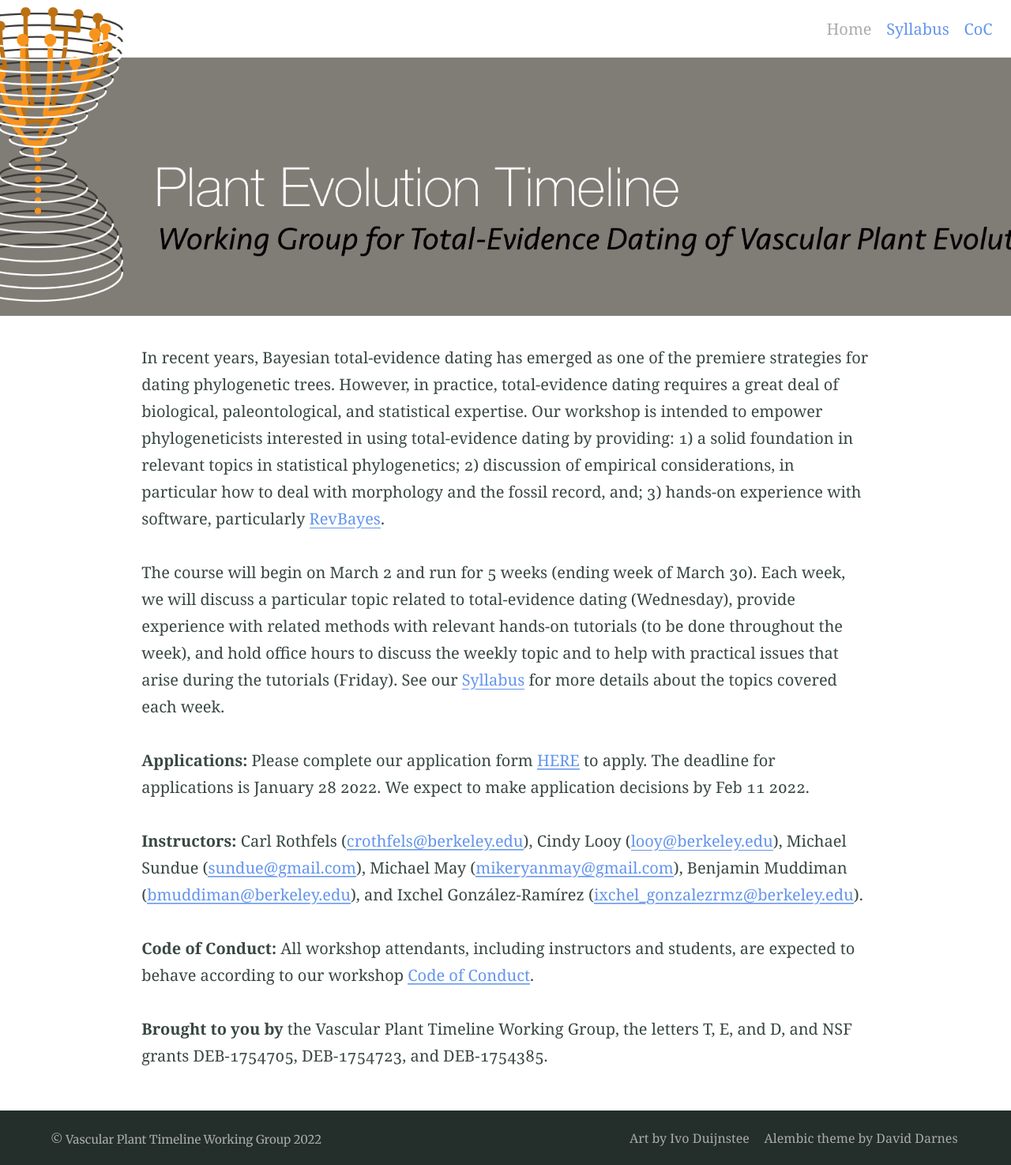
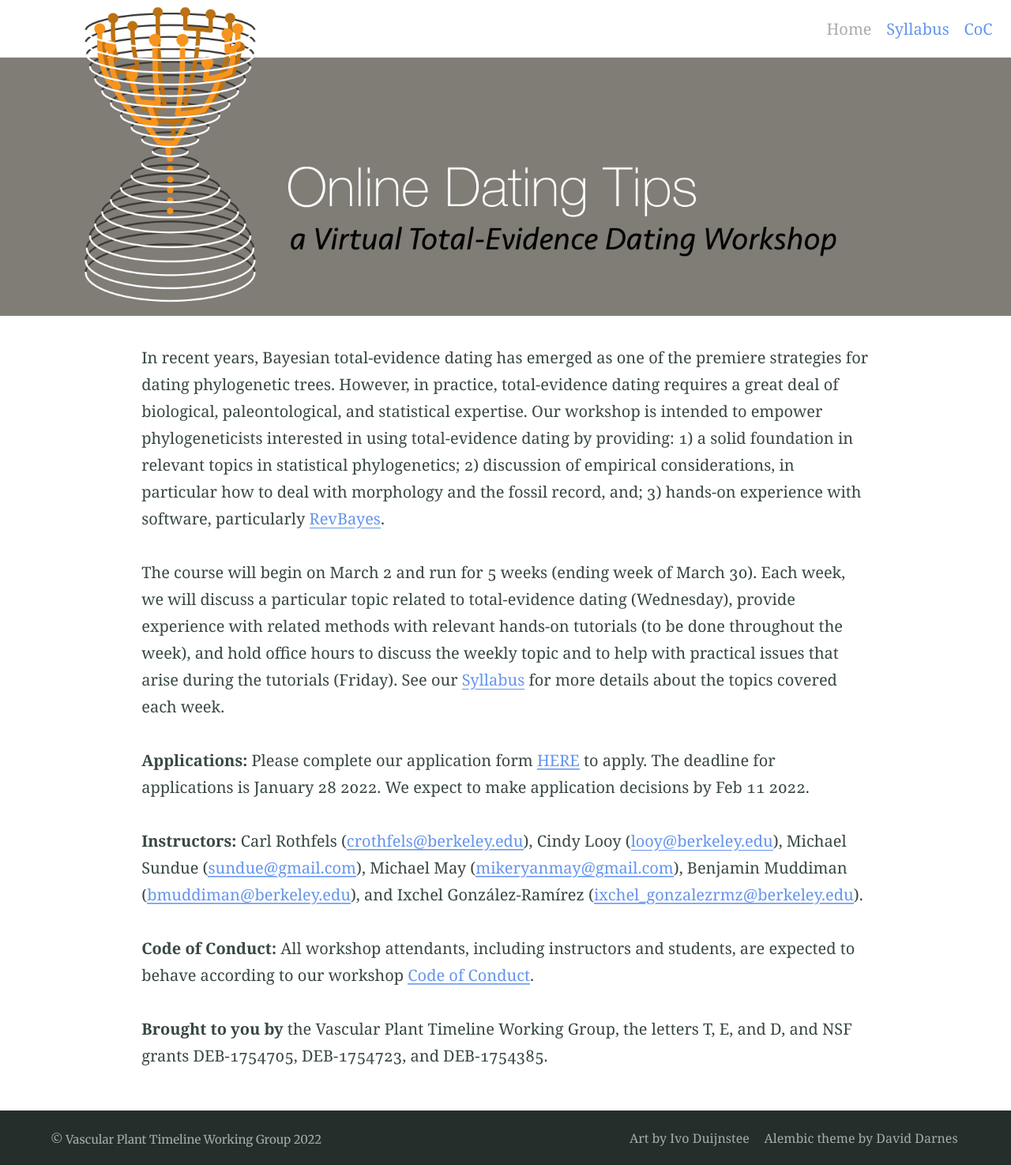
Before and after one commit to mikeryanmay/ted.workshop.github.io, a Jekyll site: the page built from index.md, in a window 1280 px wide. Shown: the whole page at 79% size. Built offline with Jekyll 4.4.1, drawn with Linux system fonts in a browser that asks for light colours.

Commit message:
new banner

```diff
--- a/_config.yml
+++ b/_config.yml
@@ -91,7 +91,7 @@ lang: en-GB # Set the site language
 title: "Online Dating Tips: A Total-Evidence-Dating Workshop" # Site name or title, also used in jekyll-seo-tag
 name: "Vascular Plant Timeline Working Group"
 # logo: "/assets/logos/logo.png" # Site logo, also used in jekyll-seo-tag
-banner: "/assets/banner_transp_wide.png"
+banner: "/assets/ODT_logo_wide_transp.png"
 description: "Website for the total-evidence dating workshop 2022" # Site description and default description, also used in jekyll-seo-tag
 url: "https://mikeryanmay.github.io/ted.workshop.github.io/" # Site url, also used in jekyll-seo-tag
 baseurl: "/ted.workshop.github.io"
```
Also changed, not shown: assets/ODT_logo.png (added), assets/ODT_logo_wide_transp.png (added), 14 other files.
